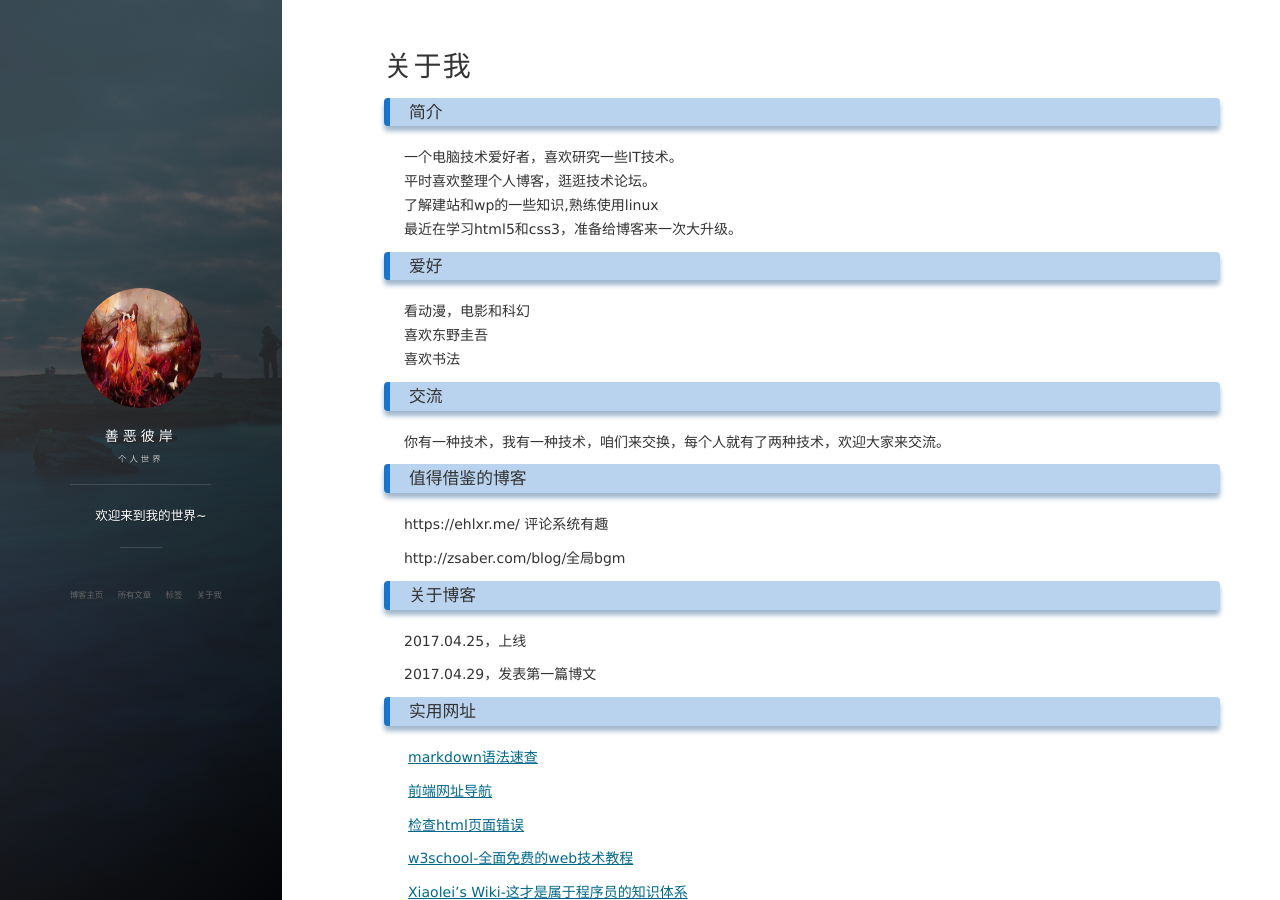
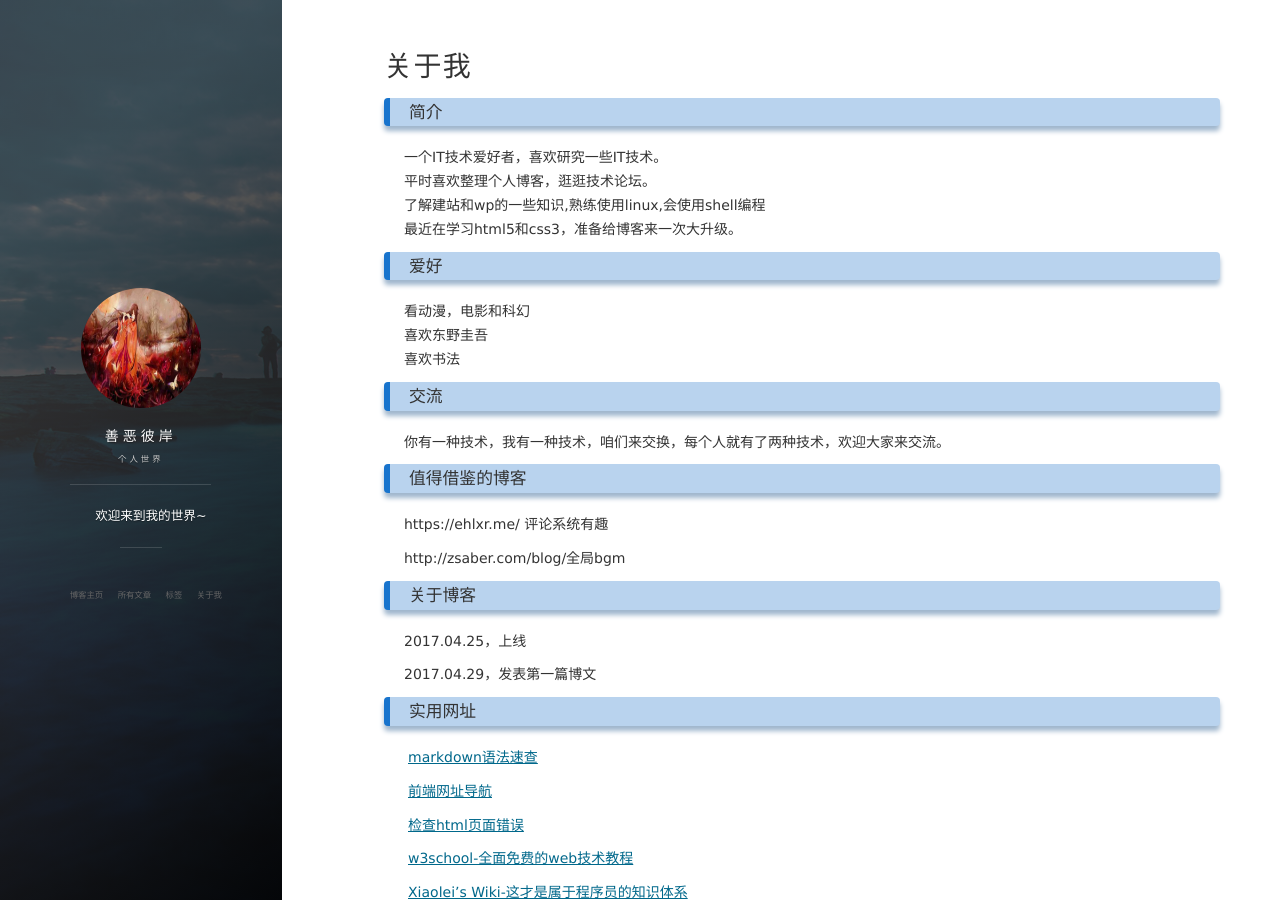
Before and after one commit to ghccc/ghccc.github.io, a Jekyll site: the page built from about.md, in a window 1280 px wide and 900 px high. Built offline with Jekyll 4.4.1, drawn with Linux system fonts in a browser that asks for light colours; nearby versions of some CDN libraries; comment, search, counter and statistics services are not loaded.

Commit message:
add something

```diff
--- a/about.md
+++ b/about.md
@@ -4,9 +4,9 @@ title: 关于我
 ---
 ### 简介
 
-一个电脑技术爱好者，喜欢研究一些IT技术。
+一个IT技术爱好者，喜欢研究一些IT技术。
 平时喜欢整理个人博客，逛逛技术论坛。
-了解建站和wp的一些知识,熟练使用linux
+了解建站和wp的一些知识,熟练使用linux,会使用shell编程
 最近在学习html5和css3，准备给博客来一次大升级。
 
 ### 爱好
```
